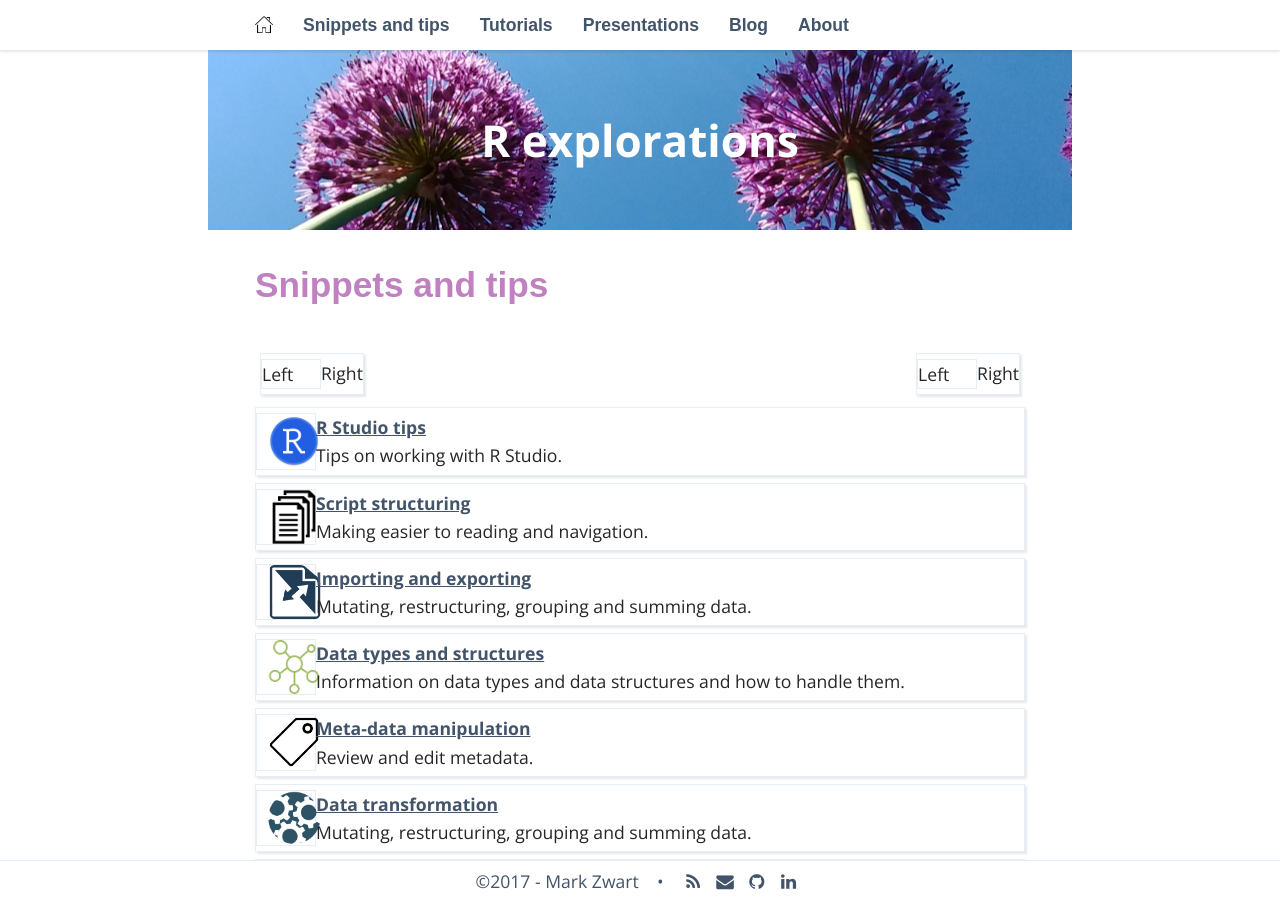
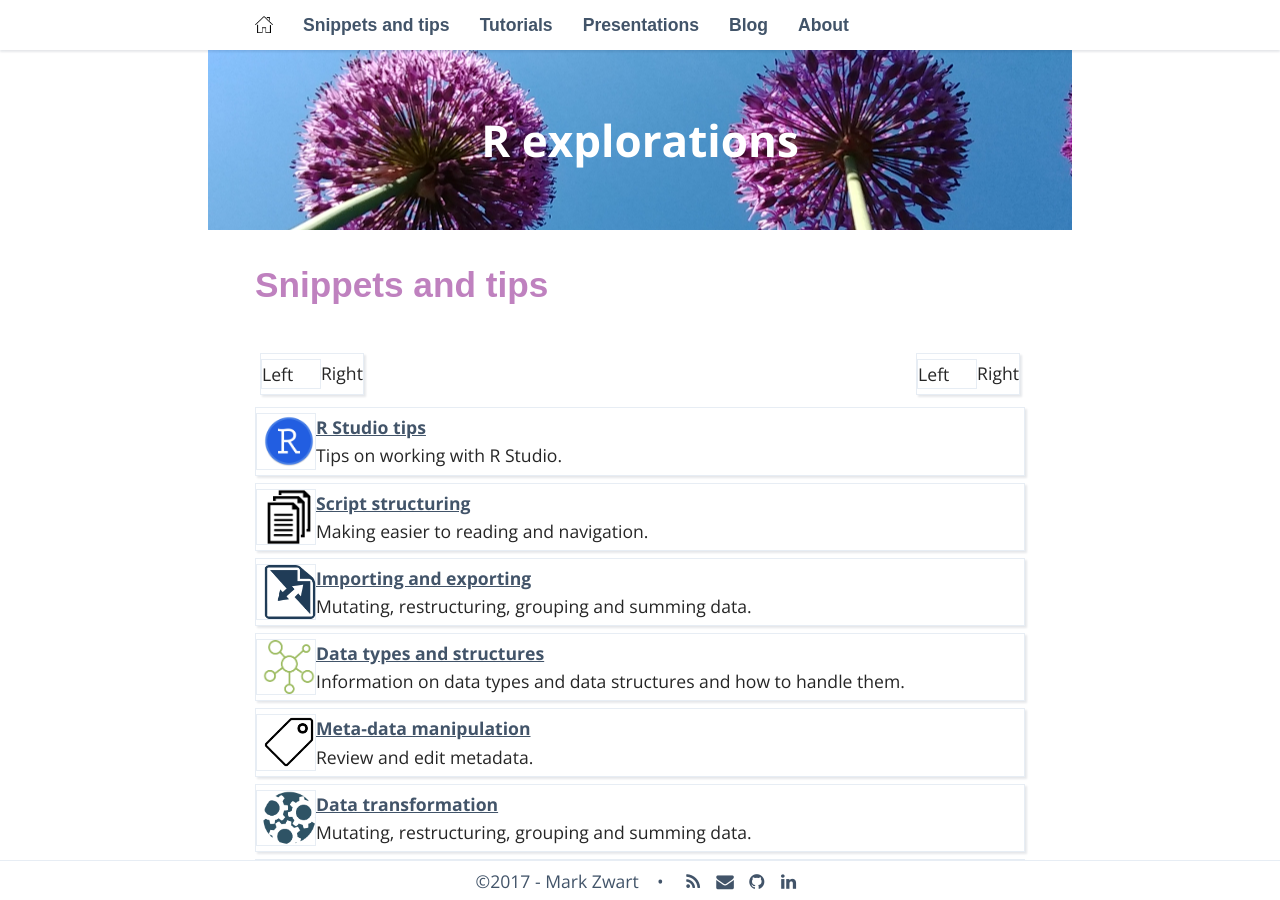
Before and after one commit to mark-me/mark-me.github.io, a Jekyll site: the page built from _pages/01-snippets-and-tips.md, in a window 1280 px wide and 900 px high. Built offline with Jekyll 4.4.1, drawn with Linux system fonts in a browser that asks for light colours; nearby versions of some CDN libraries; some web fonts are replaced; comment, search, counter and statistics services are not loaded; grey boxes are pictures that could not be loaded.

Commit message:
Changing snippet index

```diff
--- a/_pages/01-snippets-and-tips.md
+++ b/_pages/01-snippets-and-tips.md
@@ -32,7 +32,7 @@ navigation_weight: 1
     {% for page in site.data.snippet-index limit:2 offset:offset %}
       <div class="boxed_page">
         <div class="index_item_left">
-          <img src="{{ page.image }}" alt="Image text" style="margin: 0px 10px" width="54" height="54" align="left"/>
+          <img src="{{ page.image }}" alt="Image text" style="margin: 0px 5px" width="54" height="54" align="left"/>
         </div>
         <div class="index_item_right">
           <a href="{{ page.url }}">{{ page.title }}</a><br>
```
